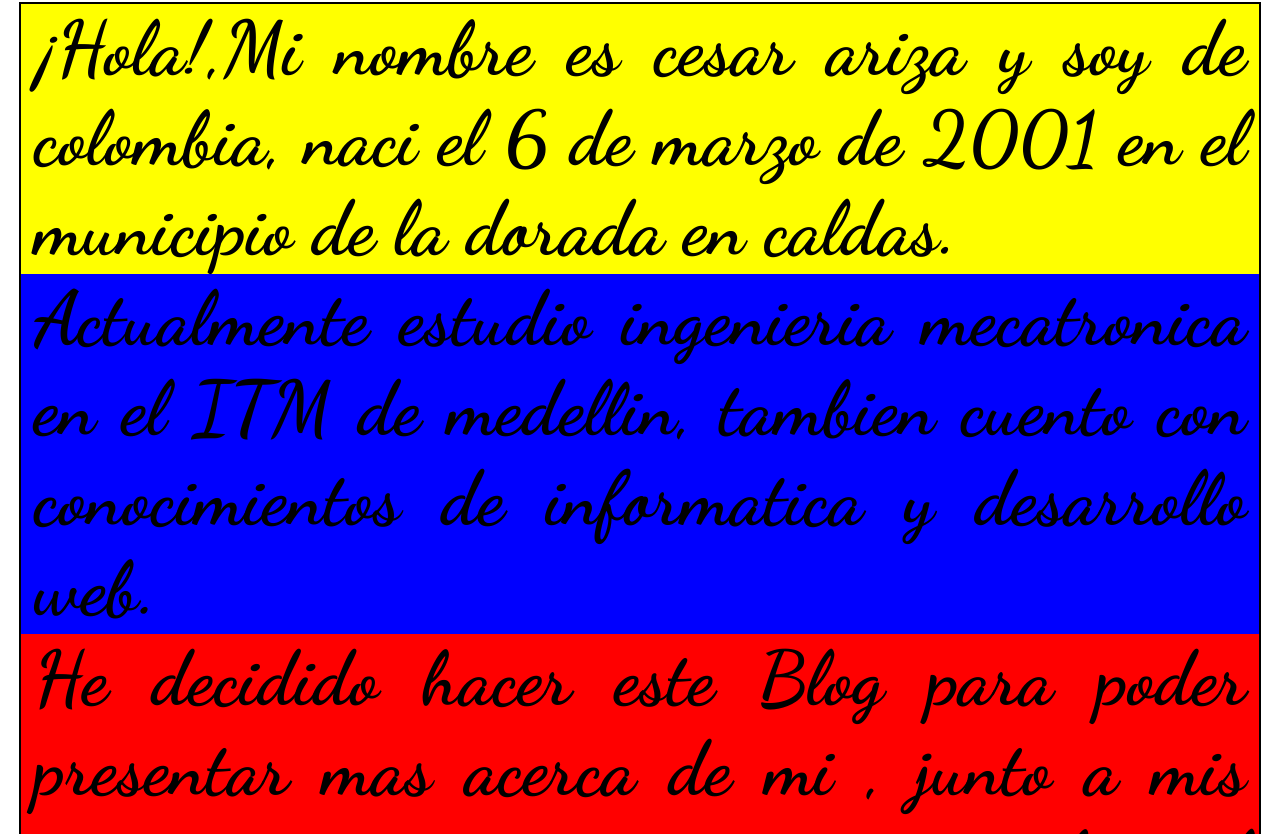
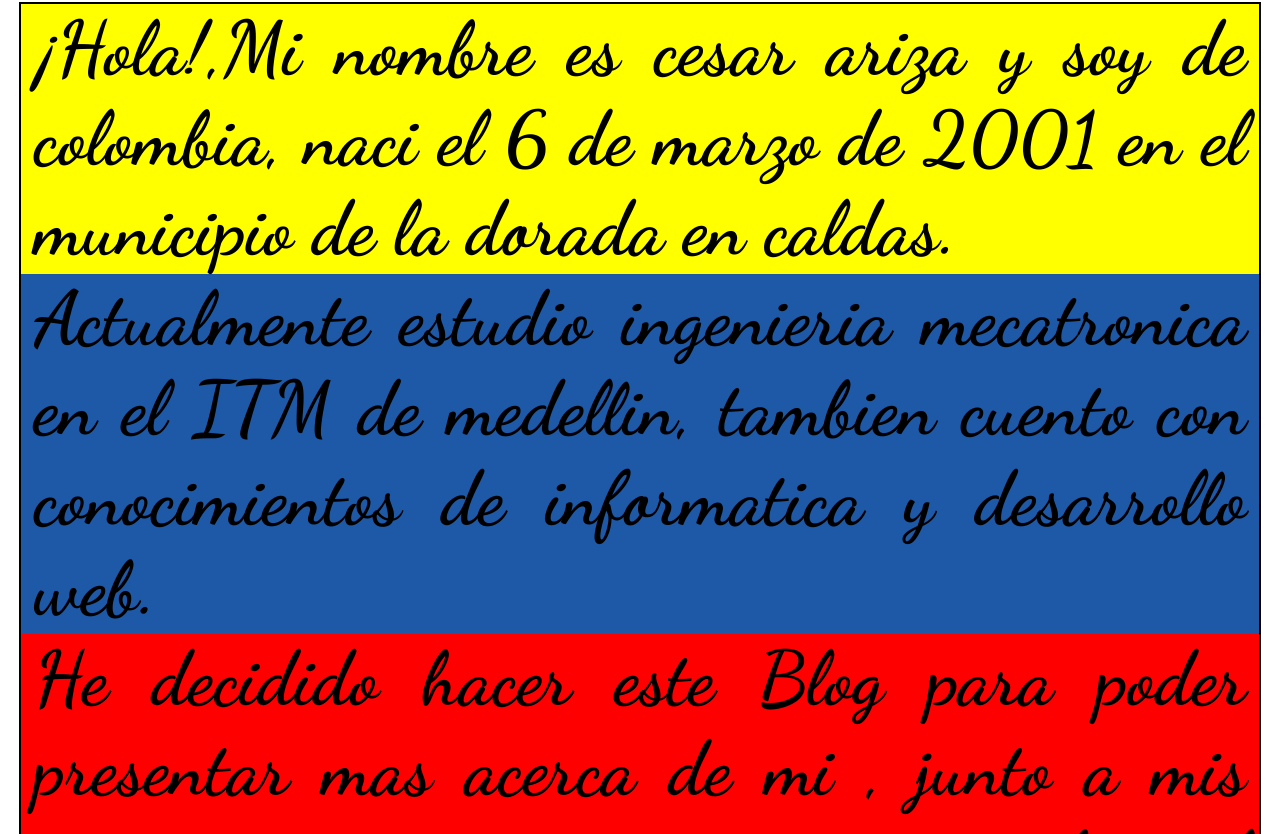
Before and after one commit to Csariza/BlogCesarAriza, a plain HTML site: page index.html in a window 1280 px wide. Shown: the part 382-1216 px from the top of the page. Drawn offline with Linux system fonts and the light colour scheme.

Commit message:
Add files via upload

```diff
--- a/contenedor.css
+++ b/contenedor.css
@@ -26,7 +26,7 @@
     padding: 0 1vw 0 1vw;
     max-width: 100%;
     height: auto;
-    background-color: blue;
+    background-color: rgb(30, 89, 167);
 }
 .contp3{
     padding: 0 1vw 0 1vw;
```
